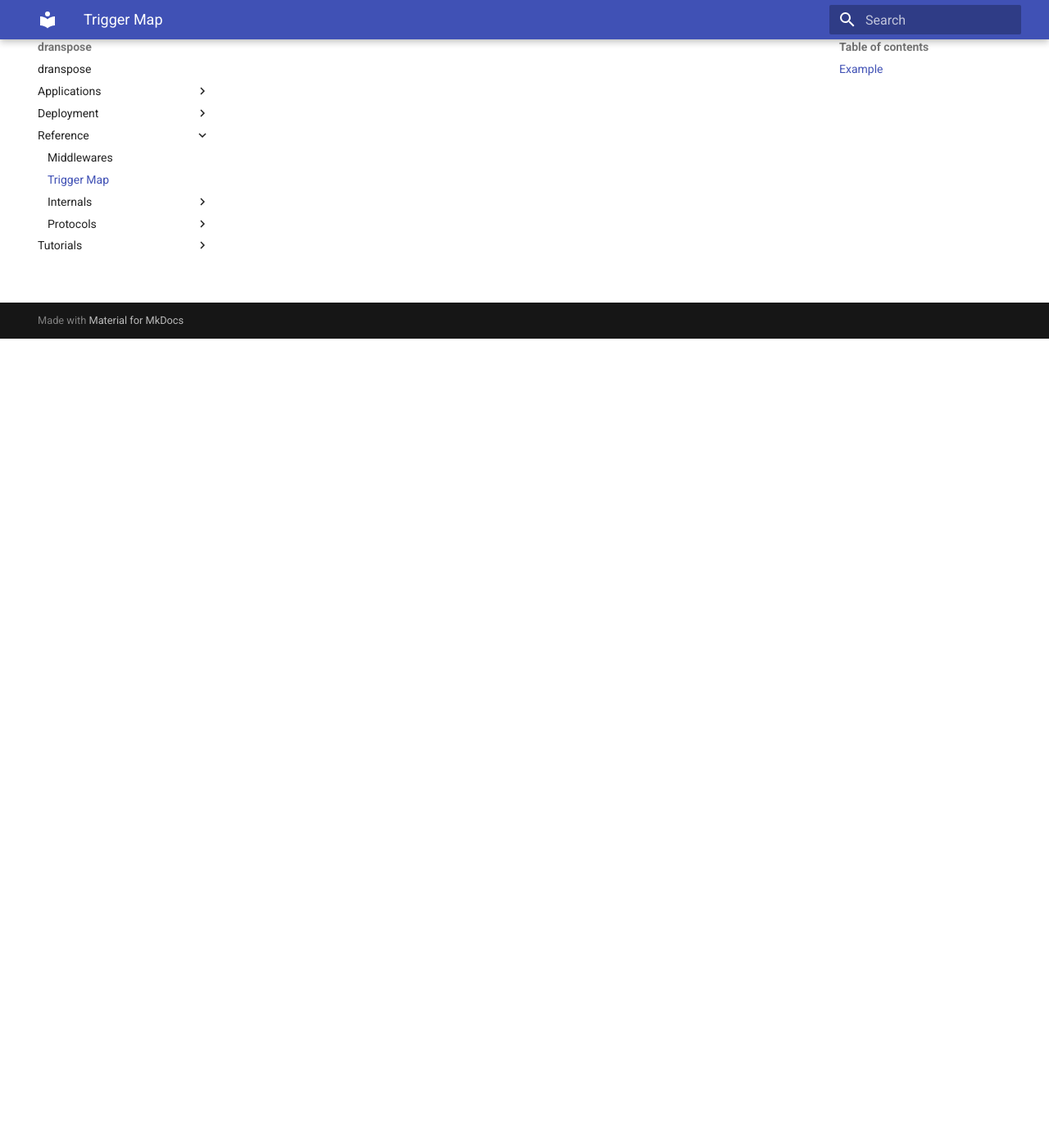
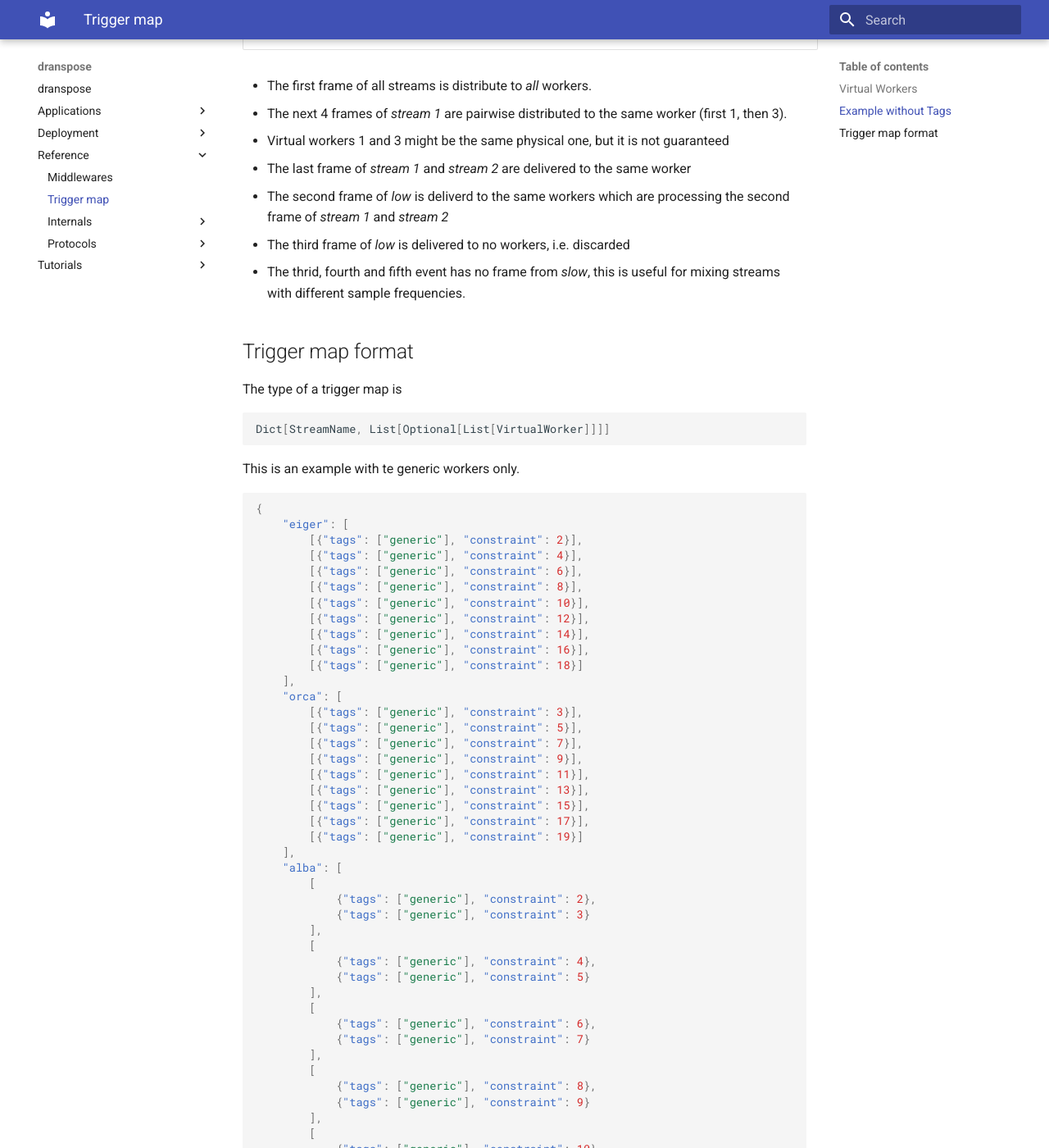
Before and after one commit to felix-engelmann/dranspose, an MkDocs documentation site: the page built from docs/reference/trigger_map.md, in a window 1280 px wide and 1400 px high, scrolled down 987 px. Shown: the whole window at 82% size. Built offline with MkDocs 1.6.1 and Material for MkDocs 9.7.7, drawn with Linux system fonts in a browser that asks for light colours; some of the changed text lies outside the part shown.

Commit message:
docs on trigger map

````diff
--- a/docs/reference/trigger_map.md
+++ b/docs/reference/trigger_map.md
@@ -1,22 +1,32 @@
-# Trigger Map
+**# Trigger Map
 
 The trigger map is the core part of dranspose and answers the following question:
 
 !!! question
-    Which *frames* from which *streams* belong to the same *event* and have to be processed by the same *worker*?
+    Which *frames* from which *streams* belong to the same *event* and have to be processed by the same *worker* with which *tags*?
 
 It is a matrix which can express all required combinations. Instead of assigning
 workers directly, the trigger map only holds virtual workers.
 A guarantee is that if the same virtual worker is responsible for two frames, the same real worker will get both.
 
-## Example
+## Virtual Workers
 
-Stream   | Event 1 | Event 2 | Event 3 | Event 4 | Event 5 |Event 6
--------- |---------|---------|---------|---------|---------| ---
-stream 1 | all     | [1]     | [1]     | [3]     | [3]     | [5]
-stream 2 | all     | [2]     | [2]     | [4]     | [4]     | [5]
-low      | all     | [1,2]   | []      | [3,4]   | []      | [5]
-slow     | all     | all     | none    | none    | none    | all
+A [virtual worker][dranspose.protocol.VirtualWorker] hold a list of tags, which must be a subset of the tags held by the actual worker.
+
+An optional containt can be applied such that frames with the same constraint are delivered to the same worker.
+Note that for a new constraint, only the first VirtualWorker tags are considered as subsequent frames are necessarily delivered to the same actual worker with the same tags.
+If the constraint is None, the frame is delivered to all workers which satisfy the tags.
+
+
+
+## Example without Tags
+
+| Stream   | Event 1 | Event 2 | Event 3 | Event 4 | Event 5 | Event 6 |
+|----------|---------|---------|---------|---------|---------|---------|
+| stream 1 | all     | [1]     | [1]     | [3]     | [3]     | [5]     |
+| stream 2 | all     | [2]     | [2]     | [4]     | [4]     | [5]     |
+| low      | all     | [1,2]   | []      | [3,4]   | []      | [5]     |
+|  slow    | all     | all     | none    | none    | none    | all     |
 
 * The first frame of all streams is distribute to *all* workers.
 * The next 4 frames of *stream 1* are pairwise distributed to the same worker (first 1, then 3).
@@ -25,3 +35,95 @@
 * The second frame of *low* is deliverd to the same workers which are processing the second frame of *stream 1* and *stream 2*
 * The third frame of *low* is delivered to no workers, i.e. discarded
 * The thrid, fourth and fifth event has no frame from *slow*, this is useful for mixing streams with different sample frequencies.
+
+## Trigger map format
+
+The type of a trigger map is
+
+```python
+Dict[StreamName, List[Optional[List[VirtualWorker]]]]
+```
+
+This is an example with te generic workers only.
+```json
+{
+    "eiger": [
+        [{"tags": ["generic"], "constraint": 2}],
+        [{"tags": ["generic"], "constraint": 4}],
+        [{"tags": ["generic"], "constraint": 6}],
+        [{"tags": ["generic"], "constraint": 8}],
+        [{"tags": ["generic"], "constraint": 10}],
+        [{"tags": ["generic"], "constraint": 12}],
+        [{"tags": ["generic"], "constraint": 14}],
+        [{"tags": ["generic"], "constraint": 16}],
+        [{"tags": ["generic"], "constraint": 18}]
+    ],
+    "orca": [
+        [{"tags": ["generic"], "constraint": 3}],
+        [{"tags": ["generic"], "constraint": 5}],
+        [{"tags": ["generic"], "constraint": 7}],
+        [{"tags": ["generic"], "constraint": 9}],
+        [{"tags": ["generic"], "constraint": 11}],
+        [{"tags": ["generic"], "constraint": 13}],
+        [{"tags": ["generic"], "constraint": 15}],
+        [{"tags": ["generic"], "constraint": 17}],
+        [{"tags": ["generic"], "constraint": 19}]
+    ],
+    "alba": [
+        [
+            {"tags": ["generic"], "constraint": 2},
+            {"tags": ["generic"], "constraint": 3}
+        ],
+        [
+            {"tags": ["generic"], "constraint": 4},
+            {"tags": ["generic"], "constraint": 5}
+        ],
+        [
+            {"tags": ["generic"], "constraint": 6},
+            {"tags": ["generic"], "constraint": 7}
+        ],
+        [
+            {"tags": ["generic"], "constraint": 8},
+            {"tags": ["generic"], "constraint": 9}
+        ],
+        [
+            {"tags": ["generic"], "constraint": 10},
+            {"tags": ["generic"], "constraint": 11}
+        ],
+        [
+            {"tags": ["generic"], "constraint": 12},
+            {"tags": ["generic"], "constraint": 13}
+        ],
+        [
+            {"tags": ["generic"], "constraint": 14},
+            {"tags": ["generic"], "constraint": 15}
+        ],
+        [
+            {"tags": ["generic"], "constraint": 16},
+            {"tags": ["generic"], "constraint": 17}
+        ],
+        [
+            {"tags": ["generic"], "constraint": 18},
+            {"tags": ["generic"], "constraint": 19}
+        ]
+    ],
+    "slow": [
+        null,
+        null,
+        null,
+        [
+            {"tags": ["generic"], "constraint": 8},
+            {"tags": ["generic"], "constraint": 9}
+        ],
+        null,
+        null,
+        null,
+        [
+            {"tags": ["generic"], "constraint": 16},
+            {"tags": ["generic"], "constraint": 17}
+        ],
+        null
+    ]
+}
+
+```
````
Also changed, not shown: 1 other file.
